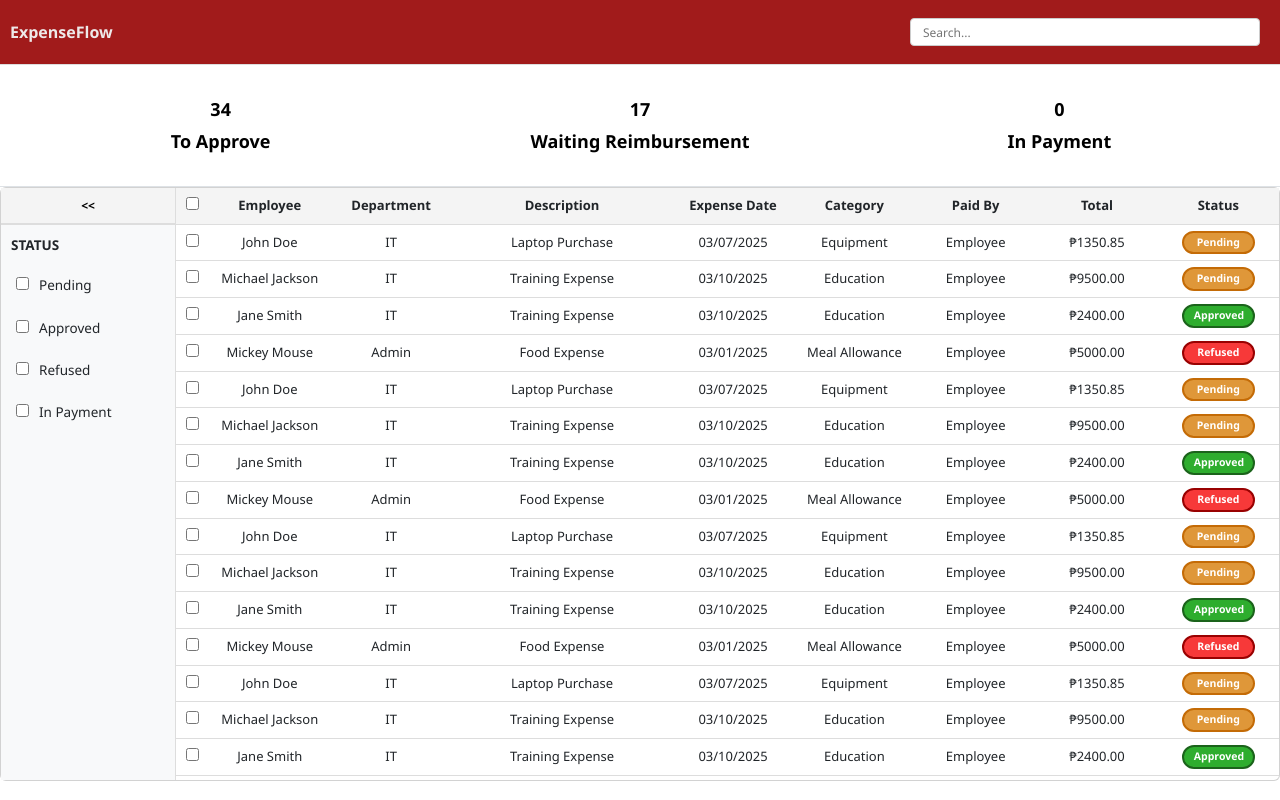
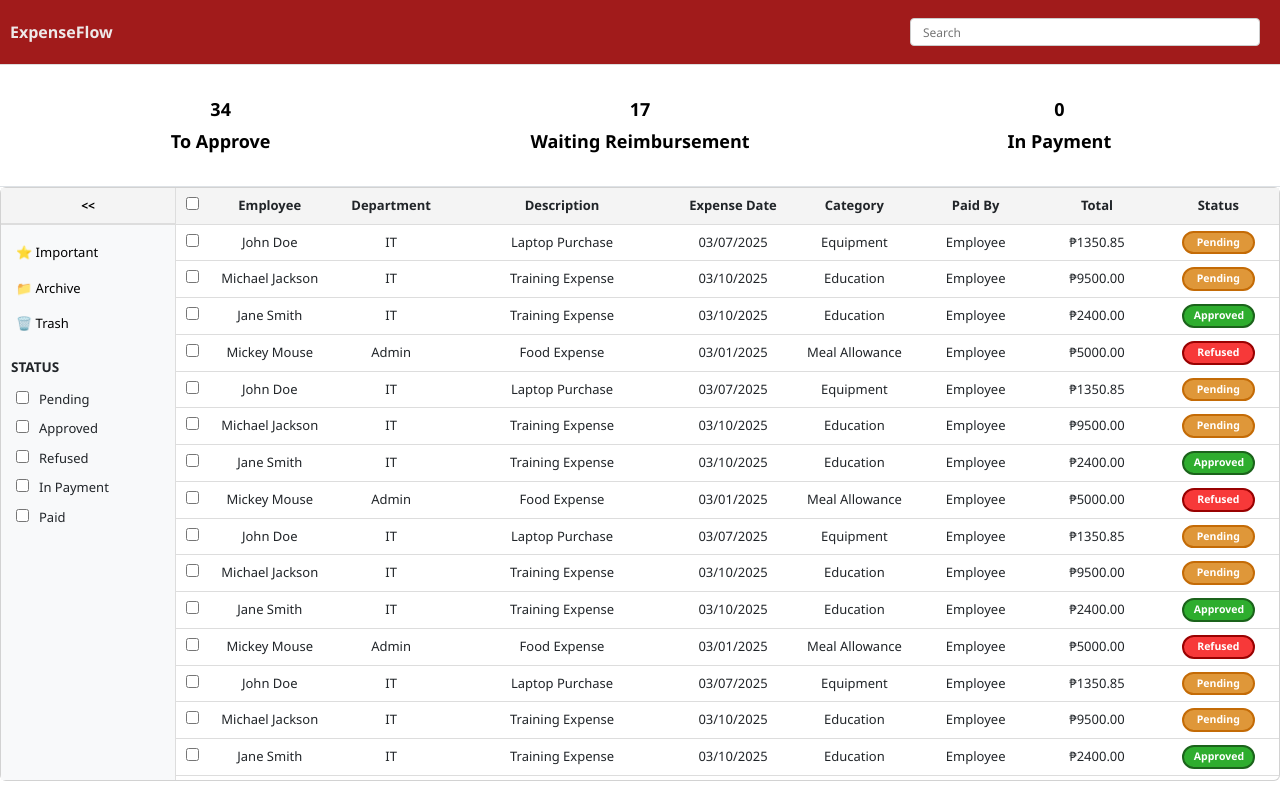
Before and after one commit to RaymondJAT/BudgetMonitoringTL, a React (Vite) app in the folder BudgetMonitoringTL/: page / in a window 1280 px wide. Both pictures are taken after a click on the button ">>". Built offline with nearby package versions, Linux system fonts and the light colour scheme.

Commit message:
[FIX] - sidebar, headercount, header

```diff
--- a/BudgetMonitoringTL/package.json
+++ b/BudgetMonitoringTL/package.json
@@ -16,7 +16,8 @@
     "react-dom": "^19.0.0",
     "react-icons": "^5.5.0",
     "react-router-dom": "^7.3.0",
-    "react-to-print": "^3.0.5"
+    "react-to-print": "^3.0.5",
+    "sweetalert2": "^11.17.2"
   },
   "devDependencies": {
     "@eslint/js": "^9.21.0",
--- a/BudgetMonitoringTL/src/components/Header.jsx
+++ b/BudgetMonitoringTL/src/components/Header.jsx
@@ -1,7 +1,13 @@
 import React from "react";
 import { Dropdown } from "react-bootstrap";
 
-const Header = ({ selectedRows, searchTerm, setSearchTerm, handlePrint }) => {
+const Header = ({
+  selectedRows,
+  searchTerm,
+  setSearchTerm,
+  handlePrint,
+  handleDelete,
+}) => {
   return (
     <div className="teamlead-header">
       <div className="logo-text">ExpenseFlow</div>
@@ -21,15 +27,9 @@ const Header = ({ selectedRows, searchTerm, setSearchTerm, handlePrint }) => {
             </Dropdown.Toggle>
 
             <Dropdown.Menu className="custom-dropdown-menu">
-              <Dropdown.Item onClick={() => console.log("Delete")}>
-                Delete
-              </Dropdown.Item>
-              <Dropdown.Item onClick={() => console.log("Archive")}>
-                Archive
-              </Dropdown.Item>
-              <Dropdown.Item onClick={() => console.log("Mark as Important")}>
-                Mark as Important
-              </Dropdown.Item>
+              <Dropdown.Item onClick={handleDelete}>Delete</Dropdown.Item>
+              <Dropdown.Item>Archive</Dropdown.Item>
+              <Dropdown.Item>Mark as Important</Dropdown.Item>
             </Dropdown.Menu>
           </Dropdown>
         )}
@@ -38,7 +38,7 @@ const Header = ({ selectedRows, searchTerm, setSearchTerm, handlePrint }) => {
       {/* Search bar */}
       <input
         type="text"
-        placeholder="Search..."
+        placeholder="Search"
         value={searchTerm}
         onChange={(e) => setSearchTerm(e.target.value)}
         className="custom-search-bar"
--- a/BudgetMonitoringTL/src/components/Sidebar.jsx
+++ b/BudgetMonitoringTL/src/components/Sidebar.jsx
@@ -1,6 +1,11 @@
 import React, { useState } from "react";
 
-const Sidebar = ({ isSidebarOpen, toggleSidebar, onStatusChange }) => {
+const Sidebar = ({
+  isSidebarOpen,
+  toggleSidebar,
+  onStatusChange,
+  onNavigate,
+}) => {
   const [checkedStatuses, setCheckedStatuses] = useState([]);
 
   const handleCheckboxChange = (status) => {
@@ -20,9 +25,25 @@ const Sidebar = ({ isSidebarOpen, toggleSidebar, onStatusChange }) => {
       <div
         className={`sidebar-content ${isSidebarOpen ? "fade-in" : "fade-out"}`}
       >
+        {/* Navigation Section */}
+        {/* <div className="sidebar-header fw-bold mt-2">NAVIGATION</div> */}
+        <div className="navigation-links">
+          <button className="nav-btn" onClick={() => onNavigate("important")}>
+            ⭐ Important
+          </button>
+          <button className="nav-btn" onClick={() => onNavigate("archive")}>
+            📁 Archive
+          </button>
+          <button className="nav-btn" onClick={() => onNavigate("important")}>
+            🗑️ Trash
+          </button>
+        </div>
+
+        {/* Status Filters */}
         <div className="sidebar-header fw-bold">STATUS</div>
         <div className="status-filters">
-          {["Pending", "Approved", "Refused", "In Payment"].map((status) => (
+          {["Pending", "Approved", "Refused", "In Payment", "Paid"].map(
+            (status) => (
               <label
                 key={status}
                 className={checkedStatuses.includes(status) ? "checked" : ""}
@@ -34,7 +55,8 @@ const Sidebar = ({ isSidebarOpen, toggleSidebar, onStatusChange }) => {
                 />
                 {status}
               </label>
-          ))}
+            )
+          )}
         </div>
       </div>
     </div>
--- a/BudgetMonitoringTL/src/index.css
+++ b/BudgetMonitoringTL/src/index.css
@@ -437,14 +437,14 @@ input[type="checkbox"] {
 
 .sidebar-header {
   font-size: 13.5px;
-  margin-bottom: 15px;
+  margin-bottom: 8px;
 }
 
 .status-filters label {
   display: block;
-  margin: 12px 0;
+  margin: 0;
   cursor: pointer;
-  font-size: 13.5px;
+  font-size: 13px;
   align-items: center;
   padding: 5px;
   cursor: pointer;
@@ -459,6 +459,28 @@ input[type="checkbox"] {
   background-color: rgba(255, 0, 0, 0.2);
   border-radius: 5px;
   padding: 4px;
+}
+
+/* navigation links */
+.navigation-links {
+  display: flex;
+  flex-direction: column;
+  margin-bottom: 15px;
+}
+
+.nav-btn {
+  width: 100%;
+  padding: 8px 5px;
+  text-align: left;
+  border: none;
+  background: none;
+  cursor: pointer;
+  font-size: 13px;
+}
+
+.nav-btn:hover {
+  background-color: rgba(255, 0, 0, 0.2);
+  padding: 8px 5px;
 }
 
 /* print-table */
--- a/BudgetMonitoringTL/src/pages/TeamLead.jsx
+++ b/BudgetMonitoringTL/src/pages/TeamLead.jsx
@@ -1,5 +1,5 @@
 import React, { useState, useRef, useMemo } from "react";
-import { Card, Spinner } from "react-bootstrap";
+import { Card } from "react-bootstrap";
 import { useNavigate } from "react-router-dom";
 import { mockData } from "../mock-data/mockData";
 import { tableData } from "../mock-data/tableData";
@@ -9,17 +9,51 @@ import loader from "../assets/5Lloading.gif";
 import Sidebar from "../components/Sidebar";
 import HeaderCount from "../components/HeaderCount";
 import ExpenseReport from "../components/ExpenseReport";
+import Swal from "sweetalert2";
 
 const TeamLead = () => {
   const navigate = useNavigate();
   const contentRef = useRef(null);
   const reactToPrintFn = useReactToPrint({ contentRef });
-
   const [loading, setLoading] = useState(false);
   const [selectedRows, setSelectedRows] = useState([]);
   const [searchTerm, setSearchTerm] = useState("");
   const [isSidebarOpen, setIsSidebarOpen] = useState(false);
   const [selectedStatuses, setSelectedStatuses] = useState([]);
+  const [data, setData] = useState(mockData);
+
+  // delete button function
+  const handleDelete = () => {
+    Swal.fire({
+      title: "Are you sure?",
+      icon: "warning",
+      showCancelButton: true,
+      confirmButtonColor: "#3085d6",
+      cancelButtonColor: "#d33",
+      confirmButtonText: "Delete",
+    }).then((result) => {
+      if (result.isConfirmed) {
+        setData((prevData) => {
+          const rowsToDelete = filteredData.filter((row) =>
+            selectedRows.includes(row)
+          );
+          const updatedData = prevData.filter(
+            (row) => !rowsToDelete.includes(row)
+          );
+          setSelectedRows([]);
+          return updatedData;
+        });
+
+        Swal.fire({
+          title: "Deleted!",
+          text: "Selected items have been deleted.",
+          icon: "success",
+          confirmButtonColor: "#3085d6",
+          confirmButtonText: "OK",
+        });
+      }
+    });
+  };
 
   // Helper function to find transactions of an employee
   const getEmployeeTransactions = (employeeName) => {
@@ -59,7 +93,7 @@ const TeamLead = () => {
   };
 
   const filteredData = useMemo(() => {
-    return mockData
+    return data
       .filter((row) =>
         Object.values(row).some((value) =>
           value.toString().toLowerCase().includes(searchTerm.toLowerCase())
@@ -69,7 +103,7 @@ const TeamLead = () => {
         (row) =>
           selectedStatuses.length === 0 || selectedStatuses.includes(row.status)
       );
-  }, [searchTerm, selectedStatuses]);
+  }, [searchTerm, selectedStatuses, data]);
 
   return (
     <>
@@ -84,18 +118,17 @@ const TeamLead = () => {
         searchTerm={searchTerm}
         setSearchTerm={setSearchTerm}
         handlePrint={handlePrint}
+        handleDelete={handleDelete}
       />
 
       <div>
         <div className="card-header text-center">
           <HeaderCount
-            pendingCount={
-              mockData.filter((row) => row.status === "Pending").length
+            pendingCount={data.filter((row) => row.status === "Pending").length}
+            approvedCount={
+              data.filter((row) => row.status === "Approved").length
             }
-            approvedCount={
-              mockData.filter((row) => row.status === "Approved").length
-            }
-            postCount={mockData.filter((row) => row.status === "Post").length}
+            postCount={data.filter((row) => row.status === "Post").length}
           />
         </div>
 
```
Also changed, not shown: 1 other file (tests, documents, lock files or other folders). Lines whose indentation alone changed are shown as unchanged.
